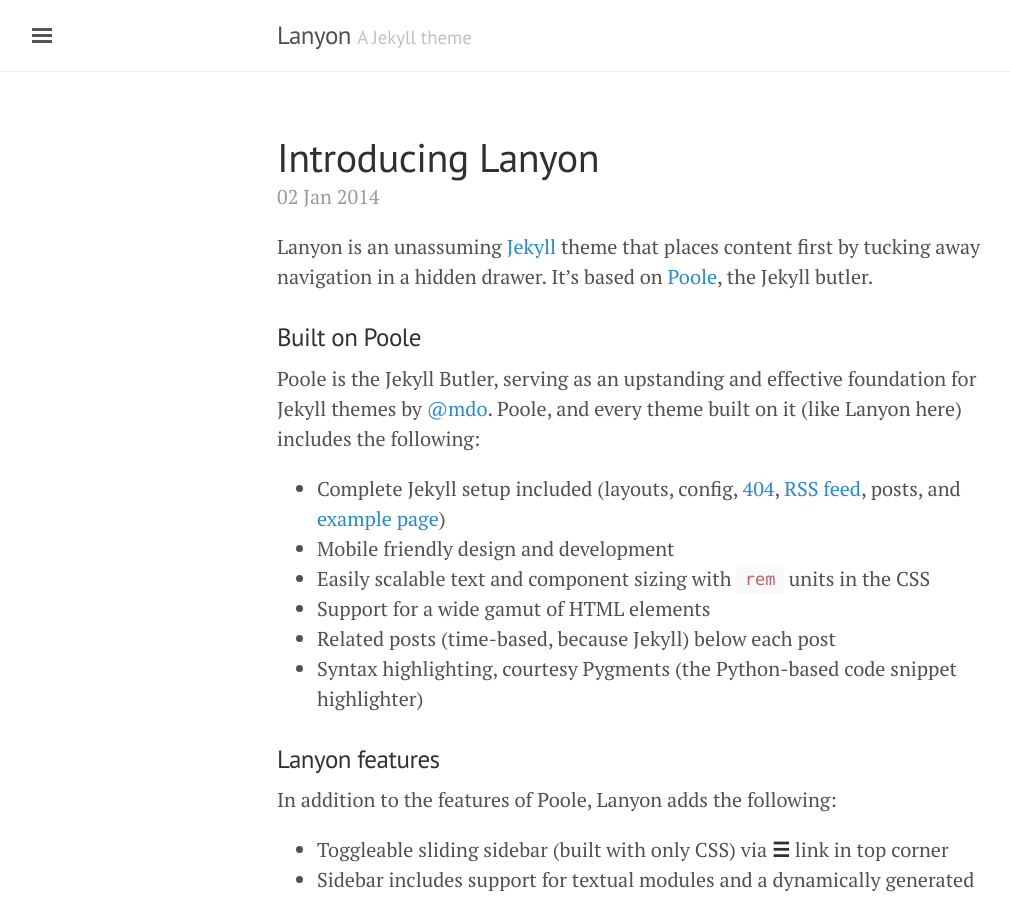
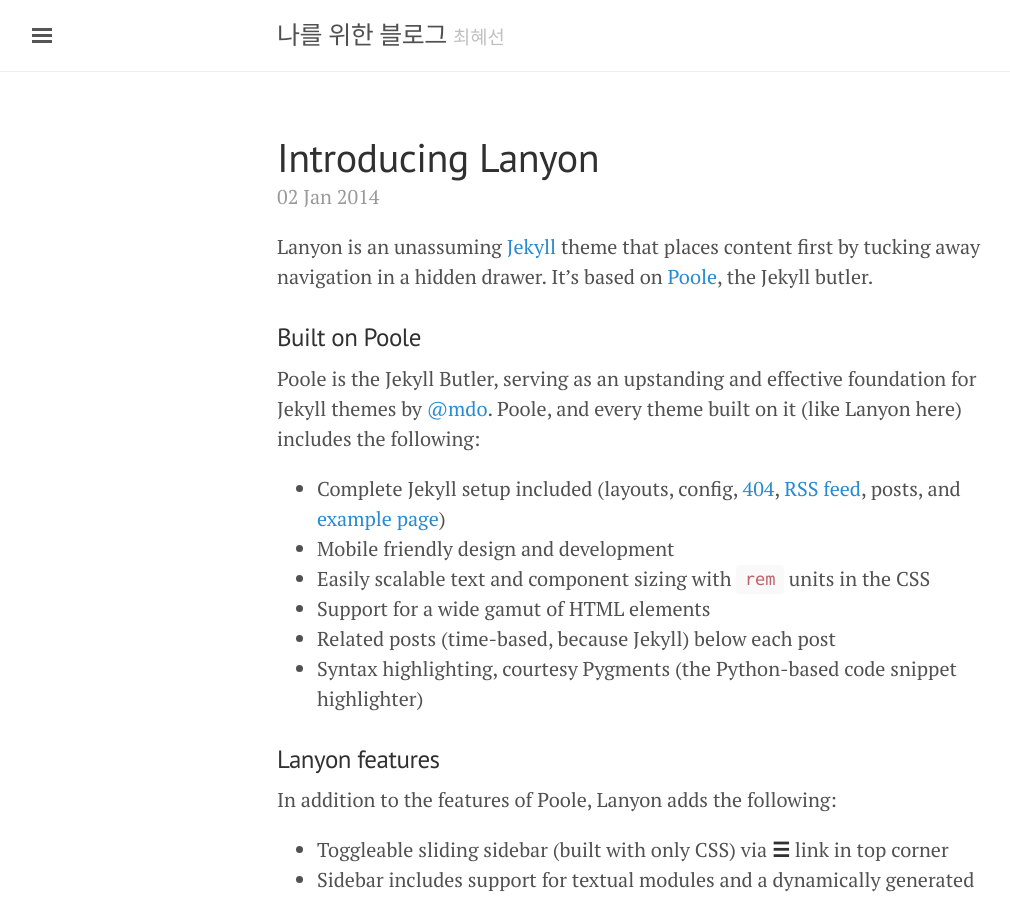
Before and after one commit to hyesun03/hyesun03.github.io, a Jekyll site: the page built from index.html, in a window 1280 px wide and 900 px high. Shown: the whole window, without its empty margins (3-1013 px from the left). Built offline with Jekyll 4.4.1, drawn with Linux system fonts in a browser that asks for light colours; the list of posts is cut into pages by our own code.

Commit message:
edit configure

```diff
--- a/_config.yml
+++ b/_config.yml
@@ -7,8 +7,8 @@ relative_permalinks: false
 gems: [jekyll-paginate]
 
 # Setup
-title:               Lanyon
-tagline:             'A Jekyll theme'
+title:               나를 위한 블로그
+tagline:             '최혜선'
 description:         'A reserved <a href="http://jekyllrb.com" target="_blank">Jekyll</a> theme that places the utmost gravity on content with a hidden drawer. Made by <a href="https://twitter.com/mdo" target="_blank">@mdo</a>.'
 url:                 http://lanyon.getpoole.com
 baseurl:             ''
@@ -16,9 +16,9 @@ paginate:            5
 
 # About/contact
 author:
-  name:              Mark Otto
-  url:               https://twitter.com/mdo
-  email:             markdotto@gmail.com
+  name:              최혜선(Choi Hye Sun)
+  url:               https://www.facebook.com/profile.php?id=100006834377767
+  email:             chsun0303@gmail.com
 
 # Custom vars
 version:             1.0.0
```
